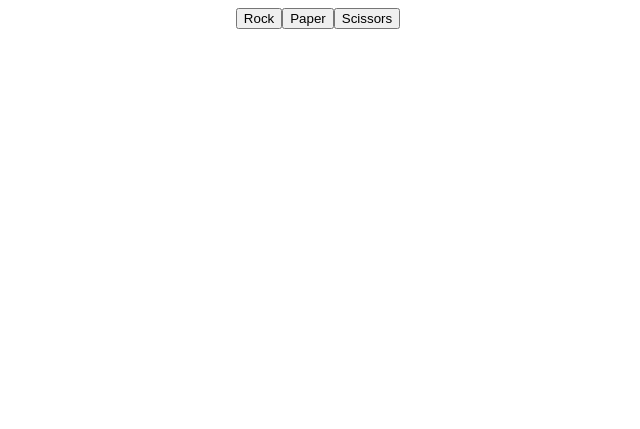
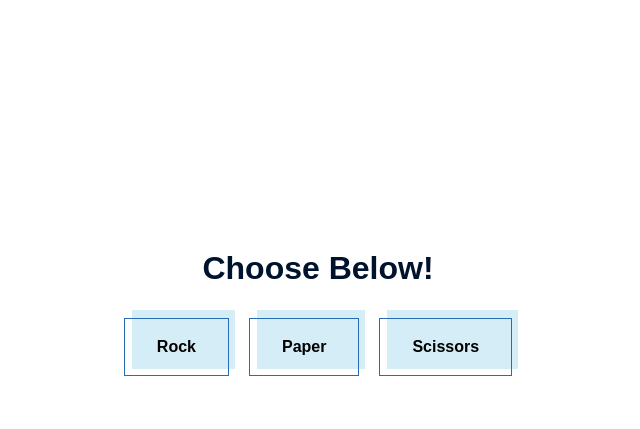
Before and after one commit to philtodisco/Rock-Paper-Scissors, a plain HTML site: page index.html in a window 1280 px wide. Shown: the whole page, without its empty margins (322-962 px from the left). Drawn offline with Linux system fonts and the light colour scheme.

Commit message:
Added styles

```diff
--- a/index.html
+++ b/index.html
@@ -11,7 +11,7 @@
     <!-- <button id="new-game">New game</button> -->
 
     <div class="game-area">
-
+      <h1>Choose Below!</h1>
       <div class="choices">
         <button id="rock">Rock</button>
         <button id="paper">Paper</button>
--- a/style.css
+++ b/style.css
@@ -1,12 +1,13 @@
-/* .game-area {
+.game-area {
+    margin: 250px;
+    font-family: "Avenir Next LT W01 Bold",sans-serif;
+    color: #00132C;
+}
+
+h1{
     display: flex;
     justify-content: center;
-    flex-direction: column;
-} */
-
-/* .containter2 {
-    display: flex;
-} */
+}
 
 .choices {
     display: flex;
@@ -16,10 +17,91 @@
 .container1 {
     display: flex;
     justify-content: center;
+    margin: 10px;
 }
 
 .container2 {
     display: flex;
     flex-direction: column;
     align-items: center;
+    text-align: center;
+    font-size: 16px;
+    font-weight: 700;
 }
+
+#rock {
+    margin: 10px;
+}
+
+#paper {
+    margin: 10px;
+}
+
+#scissors {
+    margin: 10px;
+}
+
+#round-results {
+    font-size: 16px;
+    font-weight: 700;
+    margin-top: 10px;
+    margin-bottom: 10px
+
+}
+
+#game-results {
+    font-size: 20px;
+    font-weight: 700;
+}
+
+
+
+
+/* CSS */
+button {
+
+    background-color: transparent;
+    border: 1px solid #266DB6;
+    box-sizing: border-box;
+    font-size: 16px;
+    font-weight: 700;
+    line-height: 24px;
+    padding: 16px 23px;
+    position: relative;
+    text-decoration: none;
+    user-select: none;
+    -webkit-user-select: none;
+    touch-action: manipulation;
+}
+
+button:hover,
+button:active {
+    outline: 0;
+}
+
+button:hover {
+    background-color: transparent;
+    cursor: pointer;
+}
+
+button:before {
+    background-color: #D5EDF6;
+    content: "";
+    height: calc(100% + 3px);
+    position: absolute;
+    right: -7px;
+    top: -9px;
+    transition: background-color 300ms ease-in;
+    width: 100%;
+    z-index: -1;
+}
+
+button:hover:before {
+    background-color: #6DCFF6;
+}
+
+@media (min-width: 768px) {
+  button {
+    padding: 16px 32px;
+  }
+}
```
